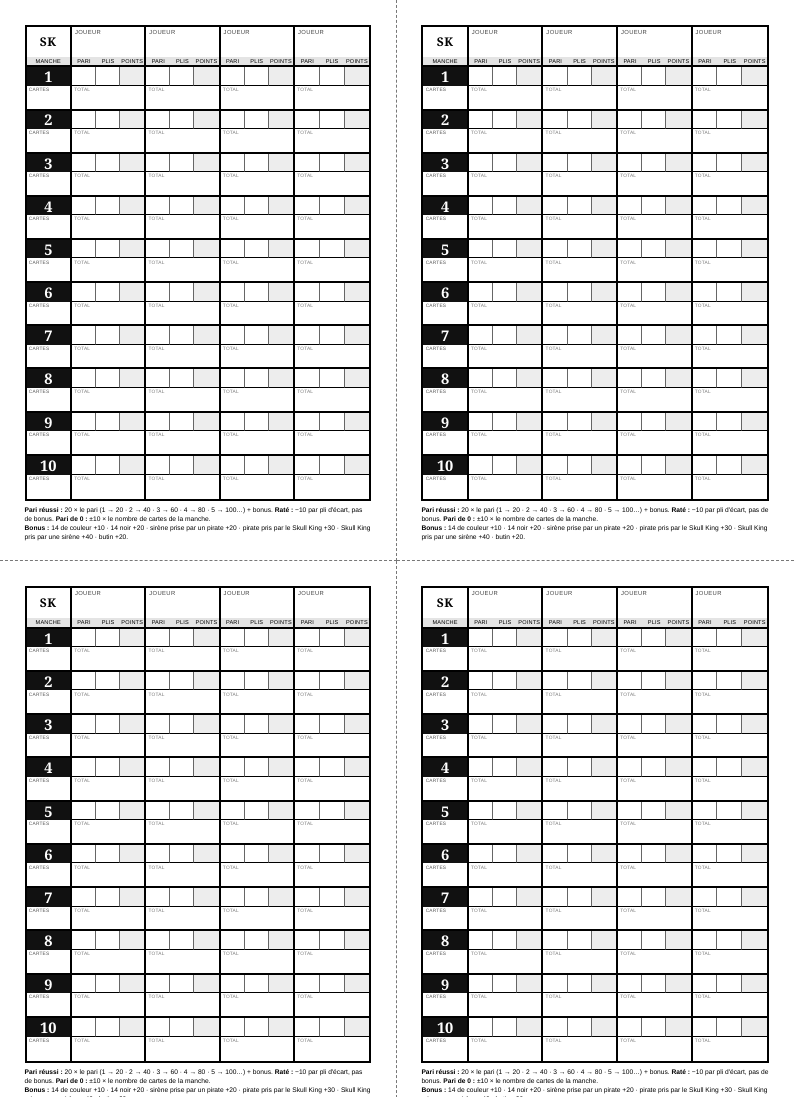
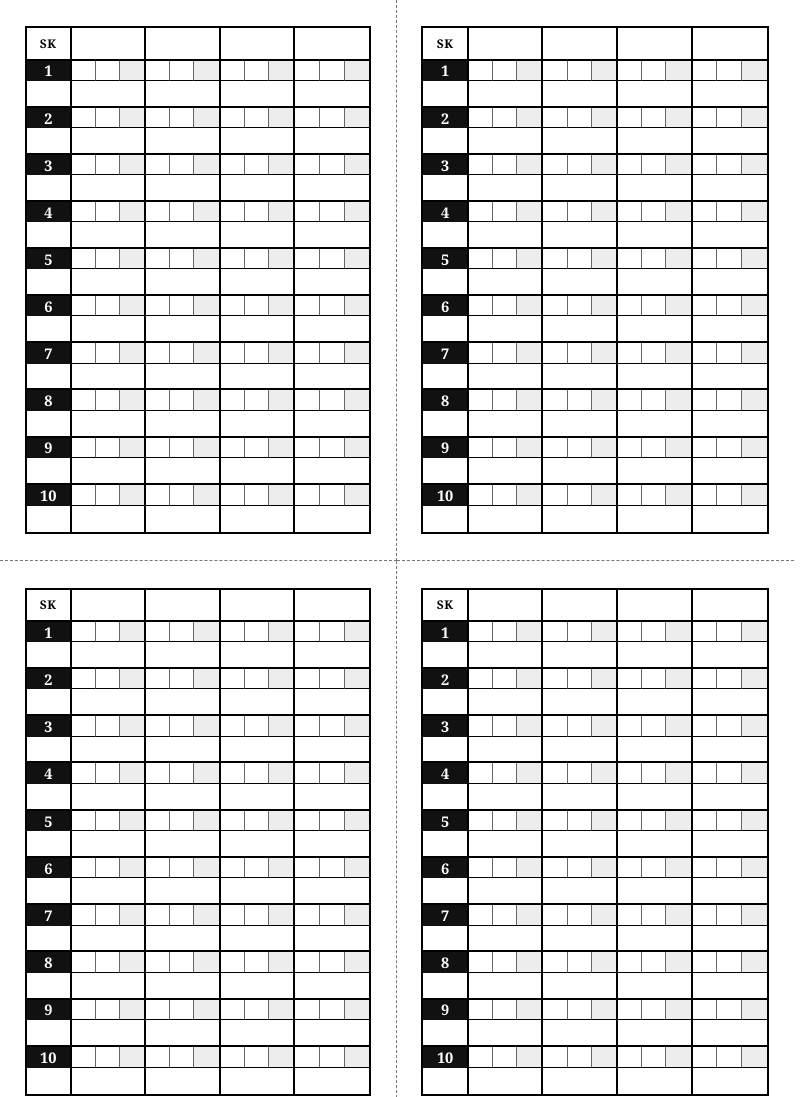
Before and after one commit to Yonizzer/skull-king-scores, a plain HTML site: page planche-v2-src.html in a window 1280 px wide. Shown: the top 1097 px of the page, without its empty margins (0-808 px from the left). Drawn offline with Linux system fonts and the light colour scheme.

Commit message:
Planche version 2 : sans texte

```diff
--- a/planche-v2-src.html
+++ b/planche-v2-src.html
@@ -9,44 +9,30 @@
 html, body { margin: 0; padding: 0; }
 body { font-family: "Helvetica Neue", Helvetica, Arial, sans-serif; color: #000; -webkit-print-color-adjust: exact; print-color-adjust: exact; }
 .page { width: 210mm; height: 297mm; display: grid; grid-template-columns: 105mm 105mm; grid-template-rows: 148.5mm 148.5mm; }
-.sheet { padding: 6.5mm 6.5mm 5mm; overflow: hidden; display: flex; flex-direction: column; }
+.sheet { padding: 7mm 6.5mm; overflow: hidden; display: flex; flex-direction: column; }
 .sheet:nth-child(odd) { border-right: 0.2mm dashed #777; }
 .sheet:nth-child(-n+2) { border-bottom: 0.2mm dashed #777; }
-.grid { flex: 1; display: grid; grid-template-columns: 12mm repeat(4, 1fr); grid-template-rows: 8mm 2.8mm repeat(10, 1fr); border: 0.65mm solid #000; }
+.grid { flex: 1; display: grid; grid-template-columns: 12mm repeat(4, 1fr); grid-template-rows: 8.5mm repeat(10, 1fr); border: 0.65mm solid #000; }
 .grid > div { border-right: 0.65mm solid #000; border-bottom: 0.65mm solid #000; }
 .grid > div:nth-child(5n) { border-right: 0; }
 .grid > div:nth-last-child(-n+5) { border-bottom: 0; }
-.grid > .name { border-bottom: 0; position: relative; }
-.name span, .corner { font-size: 4.4pt; text-transform: uppercase; letter-spacing: .06em; color: #444; }
-.name span { position: absolute; left: 0.8mm; top: 0.6mm; }
-.corner { display: grid; place-items: center; font-family: Georgia, serif; font-size: 9pt; font-weight: bold; color: #000; letter-spacing: .04em; border-bottom: 0 !important; }
-.lab { display: grid; grid-template-columns: 1fr 1fr 1fr; background: #e4e4e4; font-size: 4.2pt; text-transform: uppercase; letter-spacing: .03em; }
-.lab i { font-style: normal; text-align: center; line-height: 2.2mm; }
-.lab.r { display: block; text-align: center; line-height: 2.2mm; }
+.corner { color: #000; display: grid; place-items: center; font-family: Georgia, serif; font-size: 9pt; font-weight: bold; color: #000; letter-spacing: .04em; }
 .rn { display: grid; grid-template-rows: 45% 1fr; }
 .rn b { display: grid; place-items: center; font-family: Georgia, serif; font-size: 11pt; line-height: 1; background: #111; color: #fff; }
 .rn u { text-decoration: none; position: relative; }
-.rn u::before { content: "cartes"; position: absolute; left: 0.6mm; top: 0.3mm; font-size: 3.6pt; text-transform: uppercase; letter-spacing: .04em; color: #555; }
 .cell { display: grid; grid-template-columns: 1fr 1fr 1fr; grid-template-rows: 45% 1fr; }
 .cell i { border-right: 0.3mm solid #666; border-bottom: 0.45mm solid #000; }
 .cell i:nth-child(3) { border-right: 0; background: #ededed; }
 .cell u { grid-column: 1 / -1; position: relative; }
-.cell u::before { content: "total"; position: absolute; left: 0.6mm; top: 0.3mm; font-size: 3.6pt; text-transform: uppercase; letter-spacing: .04em; color: #777; }
-.legend { margin-top: 1.4mm; font-size: 5pt; line-height: 1.32; }
-.legend b { font-weight: bold; }
 </style>
 </head>
 <body>
 <div class="page" id="page"></div>
 <script>
 function sheet() {
-  let g = '<div class="corner">SK</div>' + '<div class="name"><span>Joueur</span></div>'.repeat(4);
-  g += '<div class="lab r">manche</div>' + '<div class="lab"><i>pari</i><i>plis</i><i>points</i></div>'.repeat(4);
+  let g = '<div class="corner">SK</div>' + '<div></div>'.repeat(4);
   for (let r = 1; r <= 10; r++) g += '<div class="rn"><b>' + r + '</b><u></u></div>' + '<div class="cell"><i></i><i></i><i></i><u></u></div>'.repeat(4);
-  return '<div class="sheet"><div class="grid">' + g + '</div>' +
-    '<div class="legend"><b>Pari réussi :</b> 20 × le pari (1 → 20 · 2 → 40 · 3 → 60 · 4 → 80 · 5 → 100…) + bonus. ' +
-    '<b>Raté :</b> −10 par pli d\'écart, pas de bonus. <b>Pari de 0 :</b> ±10 × le nombre de cartes de la manche.<br>' +
-    '<b>Bonus :</b> 14 de couleur +10 · 14 noir +20 · sirène prise par un pirate +20 · pirate pris par le Skull King +30 · Skull King pris par une sirène +40 · butin +20.</div></div>';
+  return '<div class="sheet"><div class="grid">' + g + '</div></div>';
 }
 document.getElementById('page').innerHTML = sheet().repeat(4);
 </script>
```
Also changed, not shown: 2 other files.
